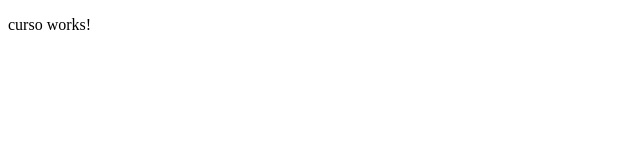
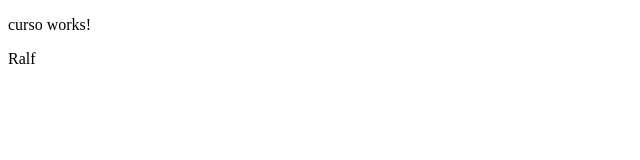
Before and after one commit to fireretaw/API_Curso_Capgemini, an Angular app in the folder app-php/: page / in a window 1280 px wide. Shown: the top 160 px of the page, without its empty margins (0-640 px from the left). Built offline with nearby package versions, Linux system fonts and the light colour scheme.

Commit message:
alterado component curso

```diff
--- a/app-php/src/app/curso/curso.component.html
+++ b/app-php/src/app/curso/curso.component.html
@@ -1 +1,2 @@
 <p>curso works!</p>
+{{nome}}
--- a/app-php/src/app/curso/curso.component.ts
+++ b/app-php/src/app/curso/curso.component.ts
@@ -1,10 +1,20 @@
-import { Component } from '@angular/core';
+import { Component, OnInit } from '@angular/core';
 
 @Component({
   selector: 'app-curso',
   templateUrl: './curso.component.html',
   styleUrls: ['./curso.component.css']
 })
-export class CursoComponent {
+export class CursoComponent implements OnInit{
+
+  nome:string = "Ralf";
+
+  //Construtor
+  constructor(){}
+
+  //Inicializador
+  ngOnInit(){
+
+  }
 
 }
```
